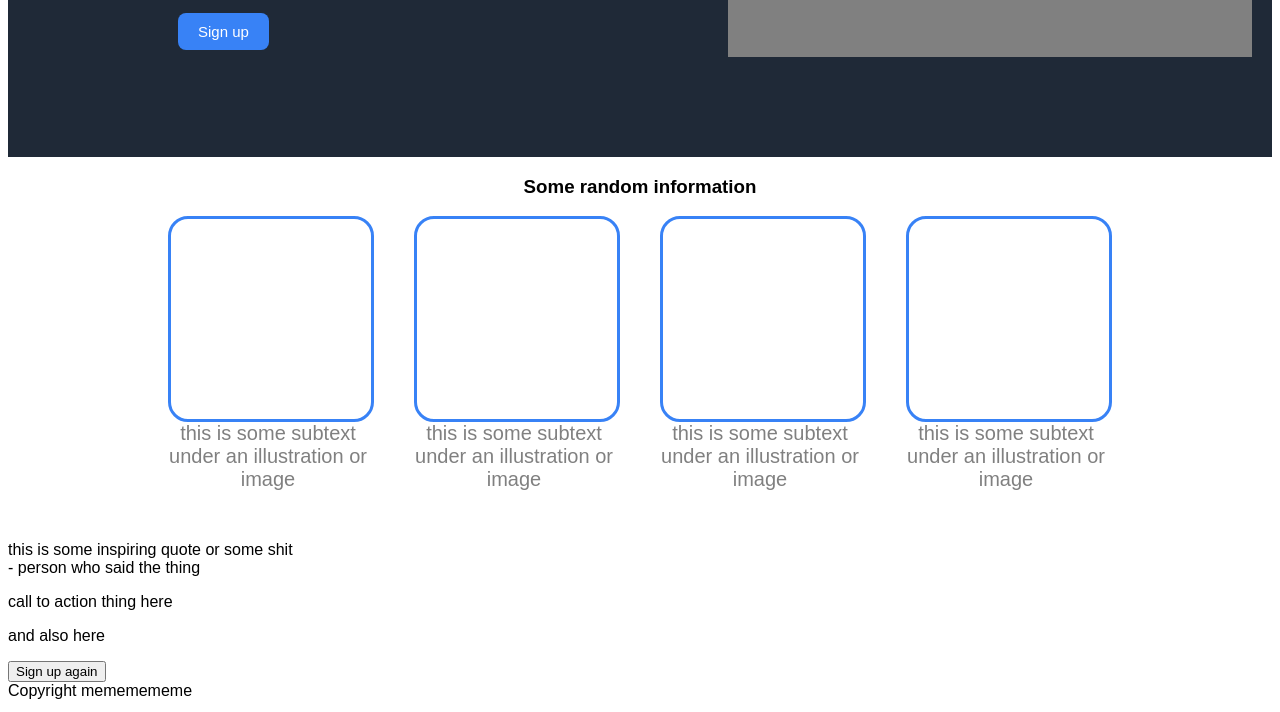
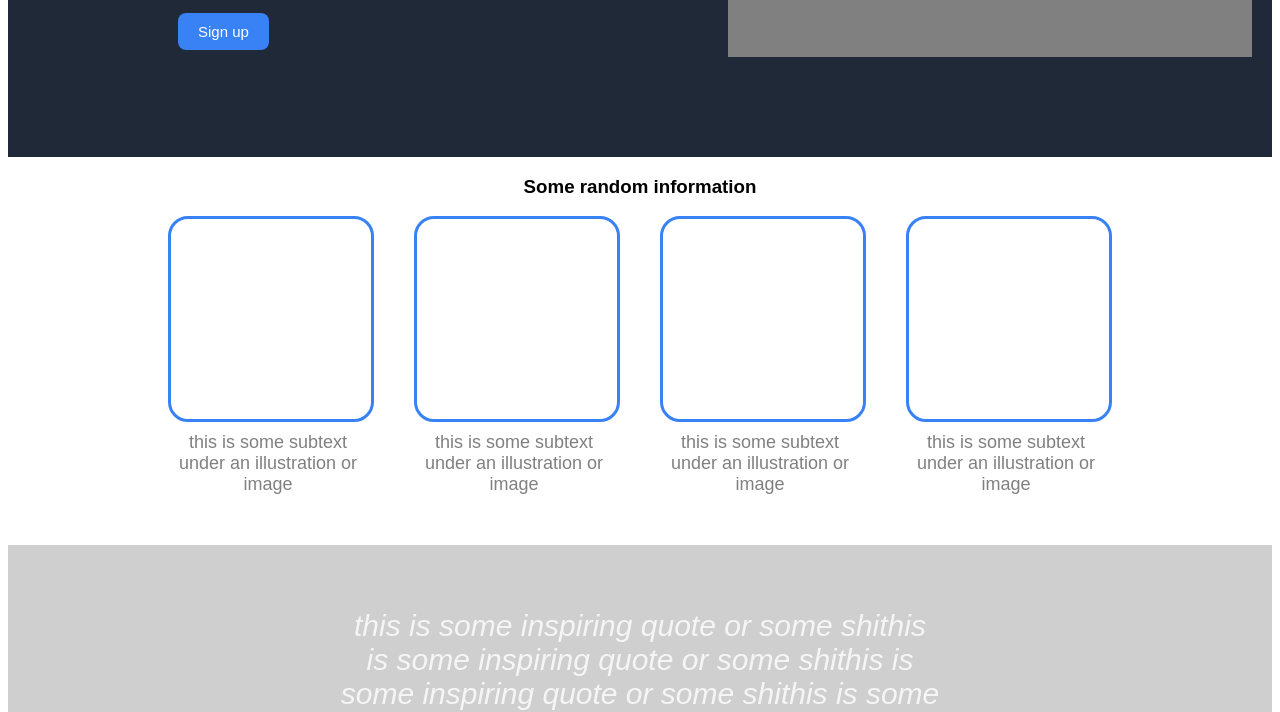
Before and after one commit to drake-ru/landing-page, a plain HTML site: page index.html in a window 1280 px wide. Shown: the part 271-983 px from the top of the page. Drawn offline with Linux system fonts and the light colour scheme.

Commit message:
third area of index.html briefed

```diff
--- a/index.html
+++ b/index.html
@@ -49,7 +49,7 @@
         </div>
 
         <div class="third-area">
-        <div class="quote">this is some inspiring quote or some shit</div>
+        <div class="quote">this is some inspiring quote or some shithis is some inspiring quote or some shithis is some inspiring quote or some shithis is some inspiring quote or some shit</div>
         <div class="quote-person">- person who said the thing</div>
         </div>
         <div class="fourth-area">
--- a/style.css
+++ b/style.css
@@ -98,6 +98,7 @@ h3 {
     border-color: #3882f6;
     border-width: 3px;
     border-radius: 20px;
+    margin-bottom: 10px;
 }
 
 .second-image-bag, .third-image-bag, .fourth-image-bag, .fifth-image-bag {
@@ -108,6 +109,36 @@ h3 {
 .card {
     max-width: 200px;
     text-align: center;
-    font-size: 20px;
-    color:rgb(128, 128, 128)
+    font-size: 18px;
+    color:rgb(128, 128, 128);
 }
+
+.third-area {
+    display: flex;
+    flex-direction: column;
+    background-color: rgb(207, 207, 207);
+    height: 300px;
+    justify-content: center;
+    align-items: center;
+}
+
+.quote, .quote-person {
+    padding: 10px;
+}
+
+.quote {
+    font-size: 30px;
+    font-style: italic;
+    text-align: center;
+    color: whitesmoke;
+    width: 600px;
+
+}
+
+.quote-person {
+    font-size: 15px;
+    color: black;
+    font-weight: bold;
+    text-align: end;
+    margin-left: 300px;
+}
```
